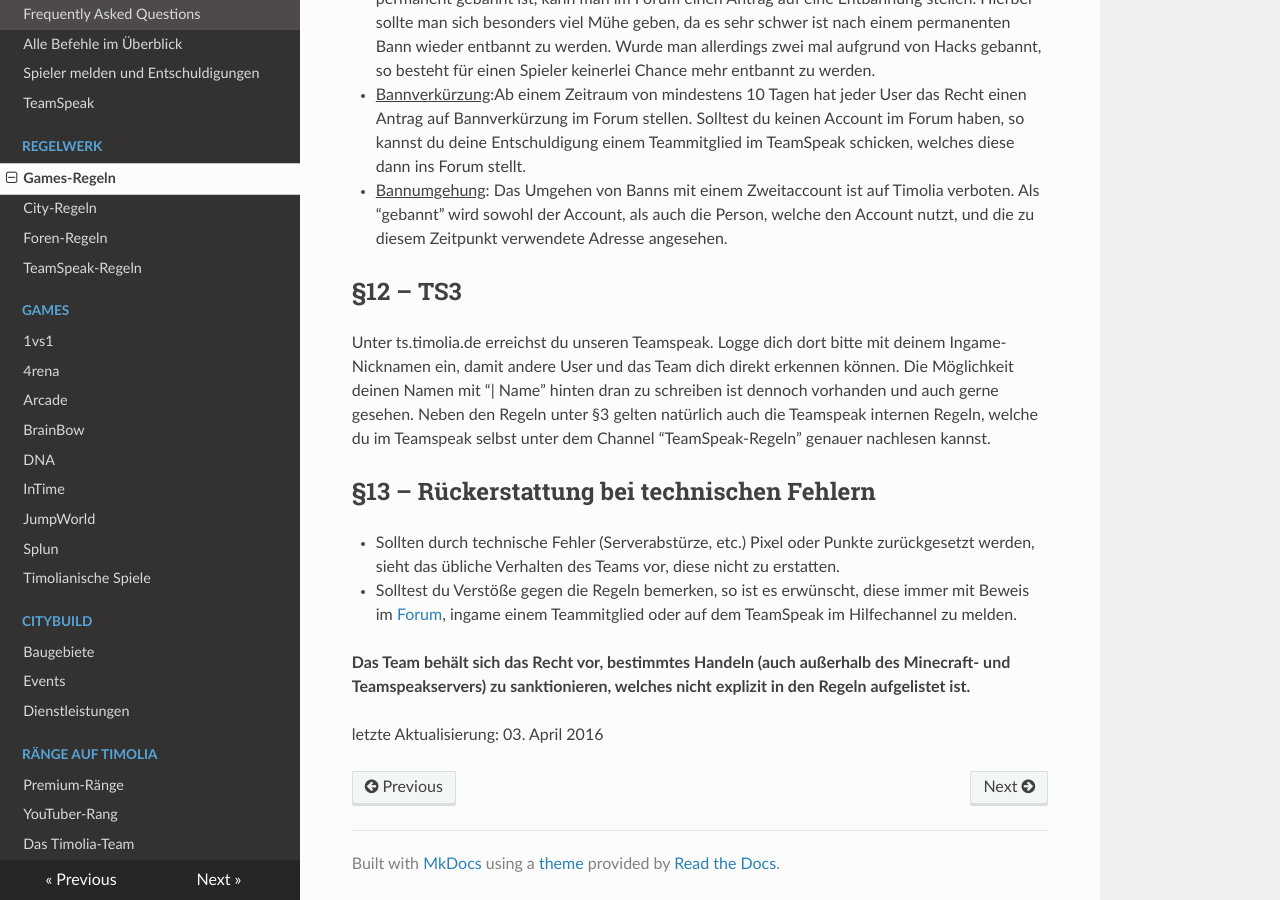
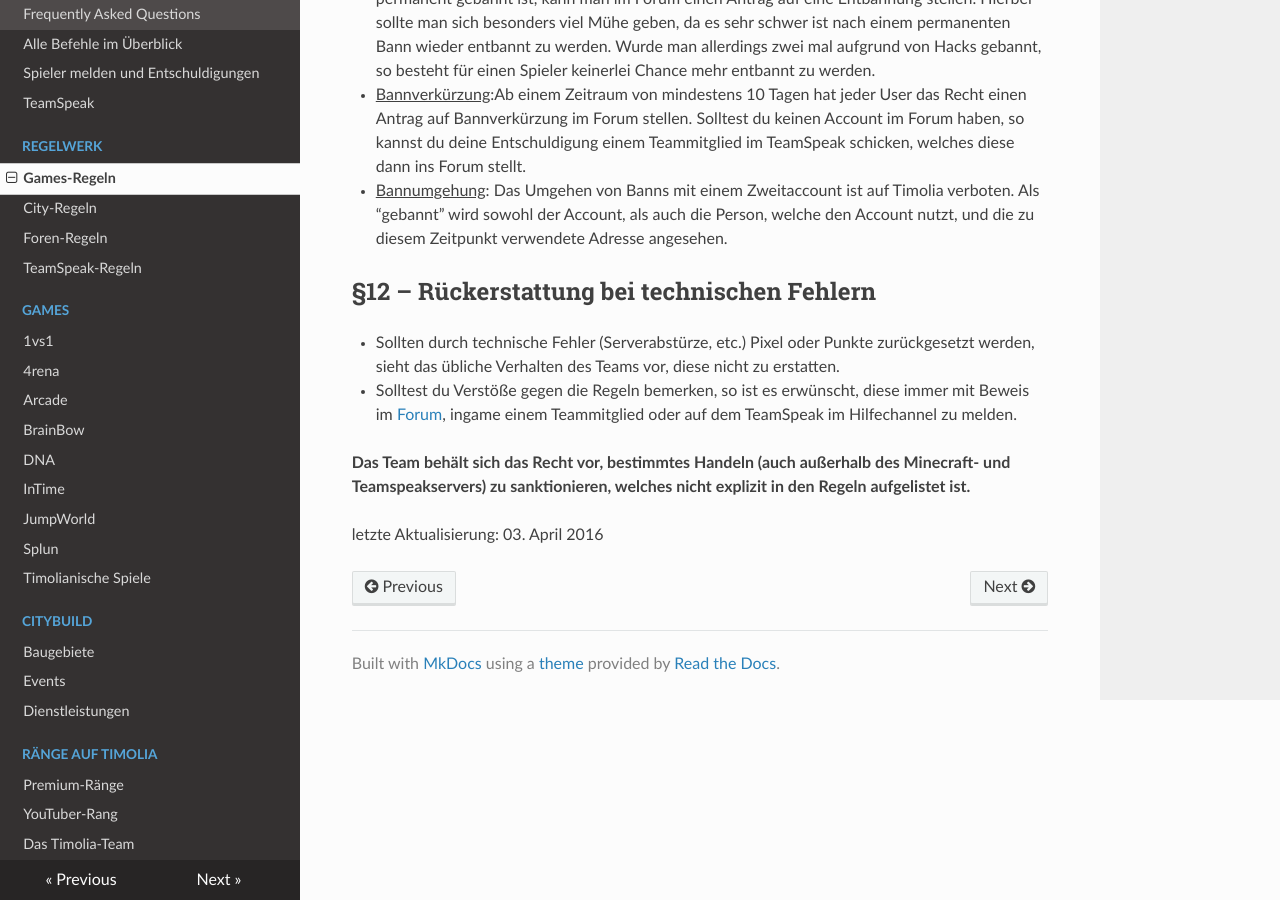
Before and after one commit to TimoliaDE/HowTo, an MkDocs documentation site: the page built from docs/rules/games.md, in a window 1280 px wide and 900 px high, scrolled down 3094 px. Built offline with MkDocs 1.6.1, drawn with Linux system fonts in a browser that asks for light colours; nearby versions of some CDN libraries; old or Windows-style settings are respelled for this version of MkDocs.

Commit message:
Removed §13 (there is a own page for TeamSpeak rules)

```diff
--- a/docs/rules/games.md
+++ b/docs/rules/games.md
@@ -75,12 +75,7 @@ Bei wiederholtem Vorkommen wird es auch zu einem Bann kommen.
  so kannst du deine Entschuldigung einem Teammitglied im TeamSpeak schicken, welches diese dann ins Forum stellt.
 - <u>Bannumgehung</u>: Das Umgehen von Banns mit einem Zweitaccount ist auf Timolia verboten. Als “gebannt” wird sowohl der Account, als auch die Person, welche den Account nutzt, und die zu diesem Zeitpunkt verwendete Adresse angesehen.
 
-## §12 – TS3
-Unter ts.timolia.de erreichst du unseren Teamspeak. Logge dich dort bitte mit deinem Ingame-Nicknamen ein, damit andere User und das Team dich direkt erkennen können.
-Die Möglichkeit deinen Namen mit “| Name” hinten dran zu schreiben ist dennoch vorhanden und auch gerne gesehen. Neben den Regeln unter §3 gelten natürlich auch die Teamspeak internen Regeln,
-welche du im Teamspeak selbst unter dem Channel “TeamSpeak-Regeln” genauer nachlesen kannst.
-
-## §13 – Rückerstattung bei technischen Fehlern
+## §12 – Rückerstattung bei technischen Fehlern
 - Sollten durch technische Fehler (Serverabstürze, etc.) Pixel oder Punkte zurückgesetzt werden, sieht das übliche Verhalten des Teams vor, diese nicht zu erstatten.
 - Solltest du Verstöße gegen die Regeln bemerken, so ist es erwünscht, diese immer mit Beweis im [Forum](http://timolia.de), ingame einem Teammitglied oder auf dem TeamSpeak im Hilfechannel zu melden.
 
```
